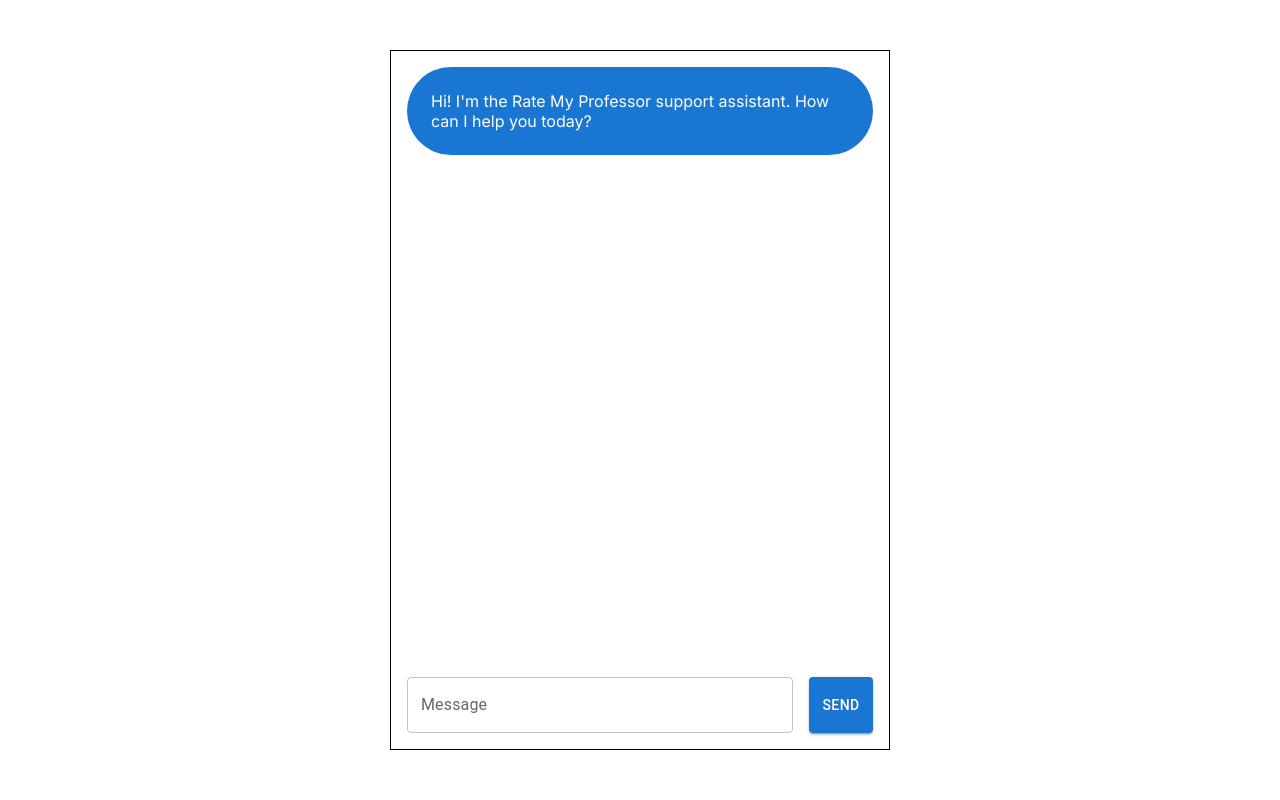
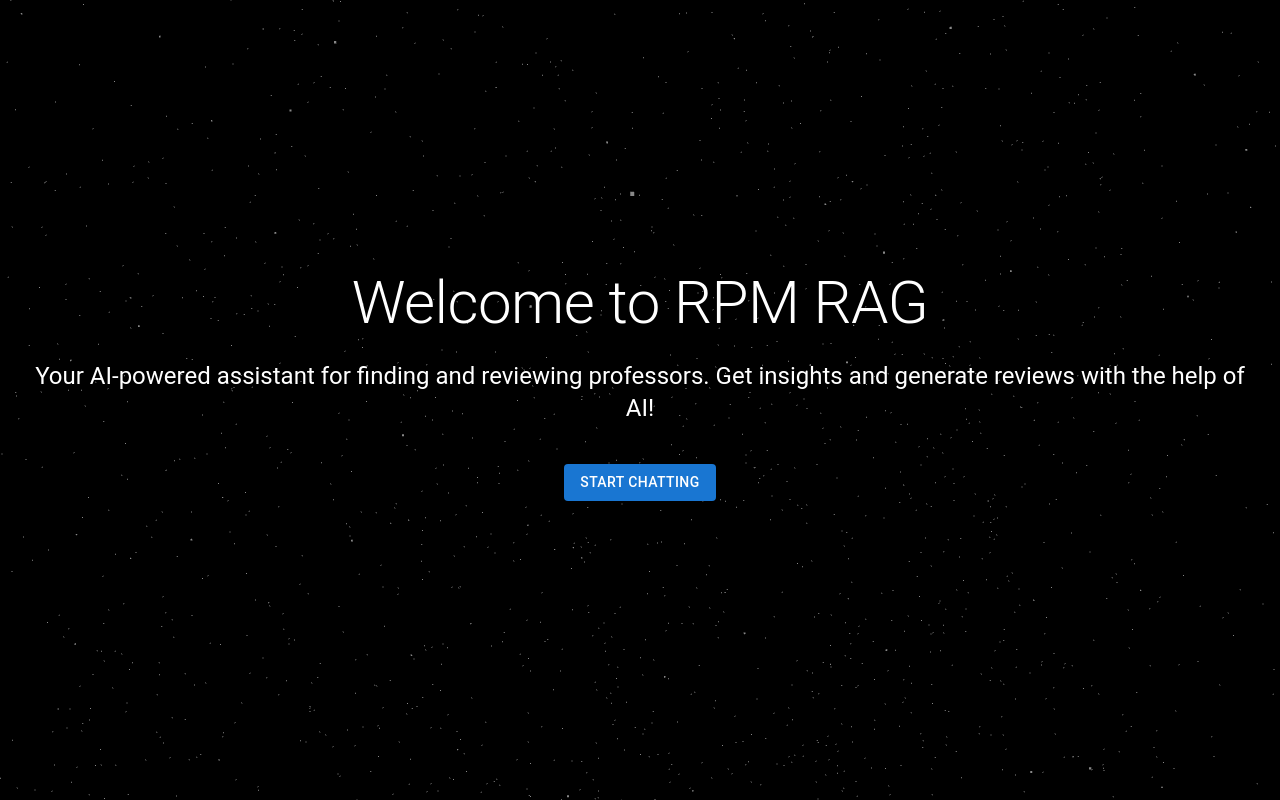
Before and after one commit to ArslanKamchybekov/rmp-rag, a Next.js app: page / in a window 1280 px wide. Built offline with nearby package versions, Linux system fonts and the light colour scheme.

Commit message:
feat: landingpage

```diff
--- a/app/page.js
+++ b/app/page.js
@@ -1,114 +1,144 @@
 "use client";
-import { Box, Button, Stack, TextField } from "@mui/material";
-import { useState } from "react";
+import { useEffect, useRef } from "react";
+import { Box, Button, Typography, AppBar, Toolbar } from "@mui/material";
+import Link from "next/link";
+import * as THREE from "three";
 
-export default function Home() {
-  const [messages, setMessages] = useState([
-    {
-      role: "assistant",
-      content: `Hi! I'm the Rate My Professor support assistant. How can I help you today?`,
-    },
-  ]);
-  const [message, setMessage] = useState("");
-  // We'll add more code here in the following steps
-  const sendMessage = async () => {
-    setMessage("");
-    setMessages((messages) => [
-      ...messages,
-      { role: "user", content: message },
-      { role: "assistant", content: "" },
-    ]);
+export default function LandingPage() {
+  const mountRef = useRef(null);
 
-    const response = fetch("/api/chat", {
-      method: "POST",
-      headers: {
-        "Content-Type": "application/json",
-      },
-      body: JSON.stringify([...messages, { role: "user", content: message }]),
-    }).then(async (res) => {
-      const reader = res.body.getReader();
-      const decoder = new TextDecoder();
-      let result = "";
+  useEffect(() => {
+    if (typeof window === "undefined") return;
 
-      return reader.read().then(function processText({ done, value }) {
-        if (done) {
-          return result;
-        }
-        const text = decoder.decode(value || new Uint8Array(), {
-          stream: true,
-        });
-        setMessages((messages) => {
-          let lastMessage = messages[messages.length - 1];
-          let otherMessages = messages.slice(0, messages.length - 1);
-          return [
-            ...otherMessages,
-            { ...lastMessage, content: lastMessage.content + text },
-          ];
-        });
-        return reader.read().then(processText);
-      });
+    // Set up the scene
+    const scene = new THREE.Scene();
+    const camera = new THREE.PerspectiveCamera(
+      75,
+      window.innerWidth / window.innerHeight,
+      0.1,
+      1000
+    );
+    const renderer = new THREE.WebGLRenderer({ antialias: true });
+    renderer.setSize(window.innerWidth, window.innerHeight);
+    renderer.setClearColor(0x000000, 1);
+
+    mountRef.current.appendChild(renderer.domElement);
+
+    // Add stars
+    const starGeometry = new THREE.BufferGeometry();
+    const starMaterial = new THREE.PointsMaterial({
+      color: 0x888888,
+      size: 0.5,
+      sizeAttenuation: true,
     });
-  };
+    const starVertices = [];
+
+    for (let i = 0; i < 10000; i++) {
+      const x = THREE.MathUtils.randFloatSpread(1000);
+      const y = THREE.MathUtils.randFloatSpread(1000);
+      const z = THREE.MathUtils.randFloatSpread(1000);
+
+      starVertices.push(x, y, z);
+    }
+
+    starGeometry.setAttribute(
+      "position",
+      new THREE.Float32BufferAttribute(starVertices, 3)
+    );
+
+    const stars = new THREE.Points(starGeometry, starMaterial);
+    scene.add(stars);
+
+    camera.position.z = 5;
+
+    const animate = function () {
+      requestAnimationFrame(animate);
+
+      // Rotate stars
+      stars.rotation.x += 0.0005;
+      stars.rotation.y += 0.0005;
+
+      renderer.render(scene, camera);
+    };
+
+    animate();
+
+    // Handle resizing
+    const handleResize = () => {
+      const width = window.innerWidth;
+      const height = window.innerHeight;
+      renderer.setSize(width, height);
+      camera.aspect = width / height;
+      camera.updateProjectionMatrix();
+    };
+
+    window.addEventListener("resize", handleResize);
+
+    // Clean up on unmount
+    return () => {
+      if (typeof window !== "undefined") {
+        window.removeEventListener("resize", handleResize);
+      }
+      if (mountRef.current) {
+        mountRef.current.removeChild(renderer.domElement);
+      }
+    };
+  }, []);
 
   return (
     <Box
-      width="100vw"
-      height="100vh"
-      display="flex"
-      flexDirection="column"
-      justifyContent="center"
-      alignItems="center"
+      sx={{
+        overflow: "hidden",
+        position: "relative",
+        minHeight: "100vh",
+        backgroundColor: "#000",
+      }}
     >
-      <Stack
-        direction={"column"}
-        width="500px"
-        height="700px"
-        border="1px solid black"
-        p={2}
-        spacing={3}
+      <AppBar position="static" sx={{ backgroundColor: "#000" }}>
+        <Toolbar>
+          <Typography variant="h6" component="div" sx={{ flexGrow: 1, color: "#fff" }}>
+            RPM RAG
+          </Typography>
+          <Link href="/chat" passHref>
+            <Button sx={{ color: "#fff" }}>Go to Chat</Button>
+          </Link>
+        </Toolbar>
+      </AppBar>
+
+      <Box
+        display="flex"
+        flexDirection="column"
+        justifyContent="center"
+        alignItems="center"
+        height="80vh"
+        textAlign="center"
+        p={4}
+        sx={{ position: "relative", zIndex: 1 }}
       >
-        <Stack
-          direction={"column"}
-          spacing={2}
-          flexGrow={1}
-          overflow="auto"
-          maxHeight="100%"
-        >
-          {messages.map((message, index) => (
-            <Box
-              key={index}
-              display="flex"
-              justifyContent={
-                message.role === "assistant" ? "flex-start" : "flex-end"
-              }
-            >
-              <Box
-                bgcolor={
-                  message.role === "assistant"
-                    ? "primary.main"
-                    : "secondary.main"
-                }
-                color="white"
-                borderRadius={16}
-                p={3}
-              >
-                {message.content}
-              </Box>
-            </Box>
-          ))}
-        </Stack>
-        <Stack direction={"row"} spacing={2}>
-          <TextField
-            label="Message"
-            fullWidth
-            value={message}
-            onChange={(e) => setMessage(e.target.value)}
-          />
-          <Button variant="contained" onClick={sendMessage}>
-            Send
+        <Typography variant="h2" gutterBottom sx={{ color: "#fff" }}>
+          Welcome to RPM RAG
+        </Typography>
+        <Typography variant="h5" gutterBottom sx={{ color: "#fff" }}>
+          Your AI-powered assistant for finding and reviewing professors. Get insights and generate reviews with the help of AI!
+        </Typography>
+        <Link href="/chat" passHref>
+          <Button variant="contained" color="primary" sx={{ mt: 4 }}>
+            Start Chatting
           </Button>
-        </Stack>
-      </Stack>
+        </Link>
+      </Box>
+
+      <Box
+        ref={mountRef}
+        sx={{
+          position: "absolute",
+          top: 0,
+          left: 0,
+          width: "100%",
+          height: "100%",
+          zIndex: 0,
+        }}
+      />
     </Box>
   );
 }
--- a/package.json
+++ b/package.json
@@ -16,6 +16,7 @@
     "next": "14.2.6",
     "openai": "^4.56.0",
     "react": "^18",
-    "react-dom": "^18"
+    "react-dom": "^18",
+    "three": "^0.167.1"
   }
 }
```
Also changed, not shown: app/chat/page.js (added, +114 -0 lines), 1 other file (tests, documents, lock files or other folders).
